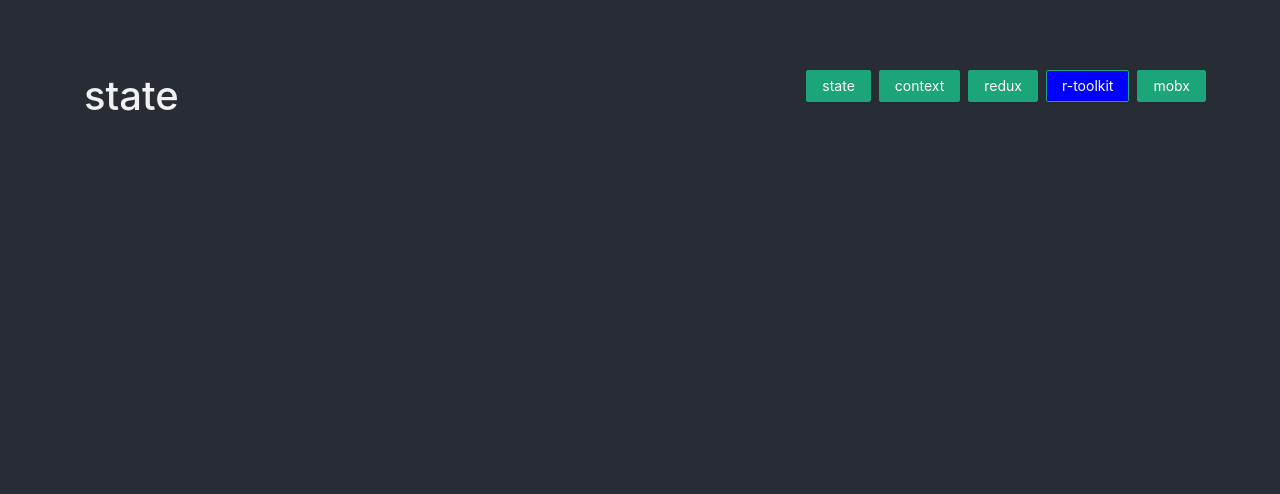
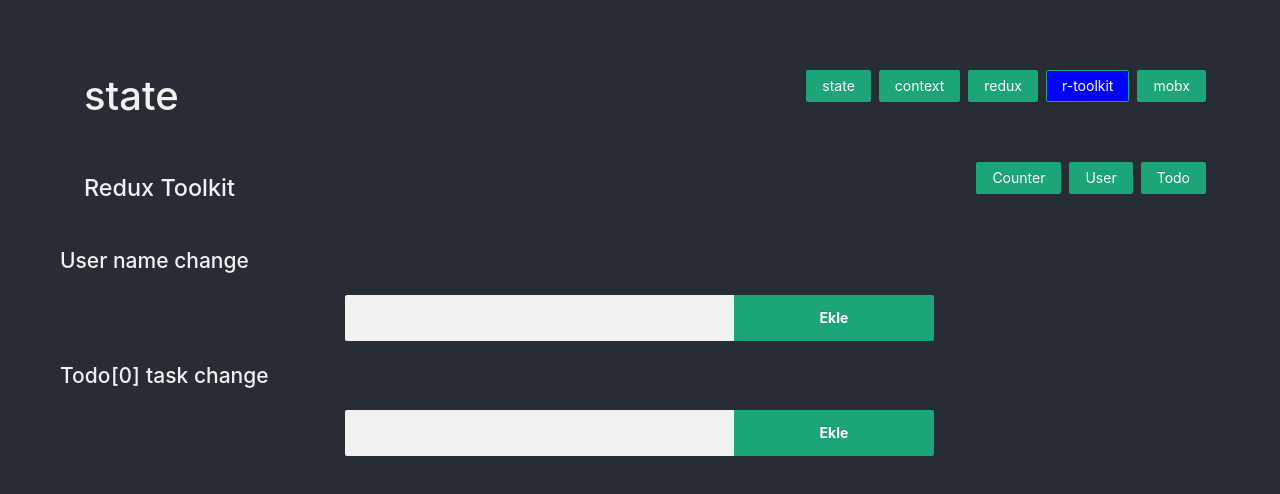
Before and after one commit to fatihemree/sample-redux, a React (Create React App) app: page /r-toolkit in a window 1280 px wide. Shown: the top 494 px of the page. Built offline with nearby package versions, Linux system fonts and the light colour scheme.

Commit message:
redux tookit counter create

```diff
--- a/package.json
+++ b/package.json
@@ -4,6 +4,7 @@
   "private": true,
   "dependencies": {
     "@ant-design/icons": "^4.7.0",
+    "@reduxjs/toolkit": "^1.8.0",
     "@testing-library/jest-dom": "^5.16.2",
     "@testing-library/react": "^12.1.3",
     "@testing-library/user-event": "^13.5.0",
--- a/src/App.js
+++ b/src/App.js
@@ -4,6 +4,8 @@
 import { BrowserRouter, Link, Route, Routes } from "react-router-dom";
 import TodoProvider from "./sample-context/ProviderContext";
 import SampleContext from "./sample-context/SampleContext";
+import ProviderReduxToolkit from "./sample-redux-toolkit/ProviderReduxToolkit";
+import SampleReduxToolkit from "./sample-redux-toolkit/SampleReduxToolkit";
 import ProviderRedux from "./sample-redux/ProviderRedux";
 import SampleRedux from "./sample-redux/SampleRedux";
 import SampleState from "./sample-state/SampleState";
@@ -27,7 +29,7 @@
         <Route path="state" element={<SampleState />}/>
         <Route  path="context/*" element={<TodoProvider><SampleContext /></TodoProvider>}/>
         <Route  path="redux/*" element={<ProviderRedux><SampleRedux /></ProviderRedux>}/>
-
+        <Route  path="r-toolkit/*" element={<ProviderReduxToolkit><SampleReduxToolkit/></ProviderReduxToolkit>}/>
       </Routes>
     </BrowserRouter>
   );
--- a/src/App.less
+++ b/src/App.less
@@ -7,6 +7,10 @@
 code {
   color: white;
   font-size: 1.5em;
+}
+
+input {
+  color:#282c34 !important;
 }
 
 body {
--- /dev/null
+++ b/src/sample-redux-toolkit/ProviderReduxToolkit.js
@@ -0,0 +1,19 @@
+import { configureStore } from '@reduxjs/toolkit'
+import React from 'react'
+import { Provider } from 'react-redux'
+import  {counterReducer}  from './store/reducer'
+
+export default function ProviderReduxToolkit({ children }) {
+
+    const store = configureStore({
+        reducer: {
+            counter: counterReducer
+        },
+    })
+
+    return (
+        <Provider store={store}>
+            {children}
+        </Provider>
+    )
+}
--- /dev/null
+++ b/src/sample-redux-toolkit/SampleReduxToolkit.js
@@ -0,0 +1,74 @@
+import { Button, PageHeader, Row } from 'antd'
+import React from 'react'
+import { useDispatch, useSelector } from 'react-redux';
+import { Route, Routes, useNavigate } from 'react-router-dom'
+import CustomInput from '../component/CustomInput'
+import { counterAction } from './store/reducer';
+export default function SampleReduxToolkit() {
+    const navigate = useNavigate();
+    const dispatch = useDispatch()
+
+    return (
+        <>
+            <PageHeader
+                title={<h3>Redux Toolkit</h3>}
+                extra={[
+                    <Button type="primary" style={window.location.pathname.includes('counter') ? { background: 'blue' } : {}} onClick={() => navigate('counter')}>Counter</Button>,
+                    <Button type="primary" style={window.location.pathname.includes('user') ? { background: 'blue' } : {}} onClick={() => navigate('user')}>User</Button>,
+                    <Button type="primary" style={window.location.pathname.includes('todo') ? { background: 'blue' } : {}} onClick={() => navigate('todo')}>Todo</Button>
+                ]} />
+            <h2>User name change</h2>
+            <CustomInput callClick={(val) => dispatch(counterAction.increment())}></CustomInput>
+            <h2>Todo[0] task change </h2>
+            <CustomInput callClick={(val) => { }}></CustomInput>
+            <Routes>
+                <Route path='counter' element={<Counter></Counter>} />
+                <Route path='user' element={<User></User>} />
+                <Route path='todo' element={<Todo></Todo>} />
+            </Routes>
+        </>
+    )
+}
+
+
+
+const Counter = () => {
+    const counter = useSelector(state => state.counter);
+    const dispatch = useDispatch();
+    return (
+        console.log('renderCounter', counter),
+        <>
+            <h4>Counter</h4>
+            <Button type='primary' onClick={() => dispatch(counterAction.increment())}> INCREMENT </Button>
+            <h1>{counter}</h1>
+        </>
+    )
+}
+
+const User = () => {
+
+    return (
+        // console.log('renderUser', user),
+        <>
+            <h4>User</h4>
+            <code>
+                <p>User Redux</p>
+                {/* {JSON.stringify(user, '\r')} */}
+            </code>
+        </>
+    )
+}
+
+const Todo = () => {
+
+    return (
+        // console.log('renderTodo', todo),
+        <>
+            <h4>Todo</h4>
+            <code>
+                <p>Todo Redux</p>
+                {/* {JSON.stringify(todo, '\r')} */}
+            </code>
+        </>
+    )
+}
--- /dev/null
+++ b/src/sample-redux-toolkit/store/reducer.js
@@ -0,0 +1,24 @@
+import { createSlice } from '@reduxjs/toolkit'
+
+// const initialState = {
+//   counter: 0,
+// }
+
+ const counterSlice = createSlice({
+  name: 'counter',
+  initialState:0,
+  reducers: {
+    increment: (state) => {
+      state += 1
+    },
+    decrement: (state) => {
+      state -= 1
+    },
+    incrementByAmount: (state, action) => {
+      state += action.payload
+    },
+  },
+})
+
+export const counterAction=counterSlice.actions;
+export const counterReducer= counterSlice.reducer
```
Also changed, not shown: src/sample-redux/store/reducer.js (+4 -4 lines), 1 other file (tests, documents, lock files or other folders).
